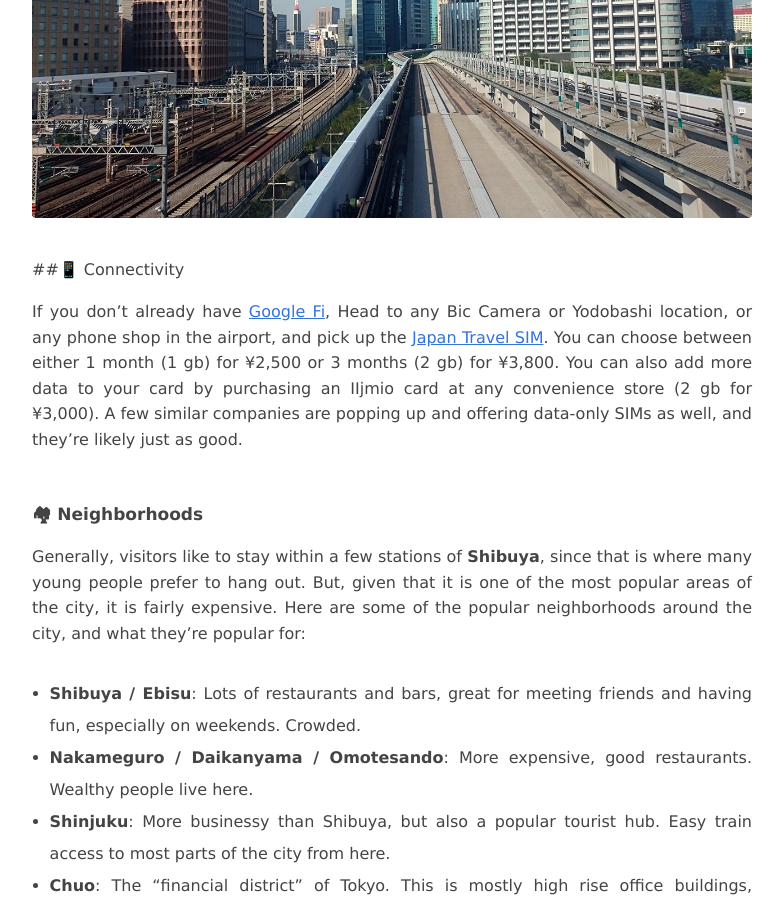
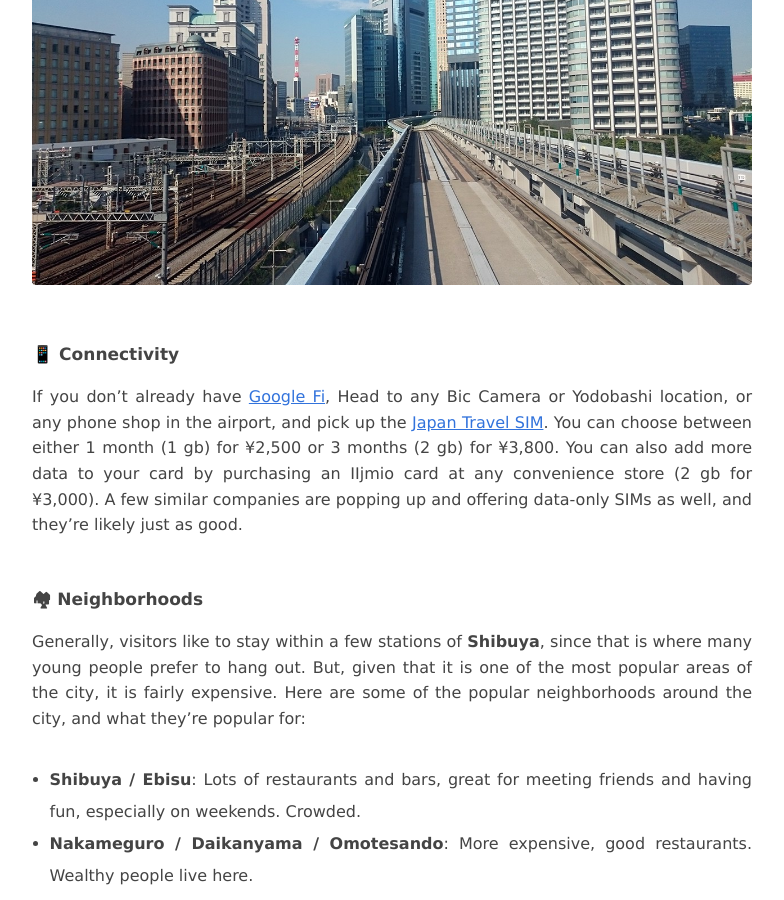
Before and after one commit to reustle/reustle, a Jekyll site: the page built from _posts/2017-07-20-tokyo-travel-guide.md, in a window 1280 px wide and 900 px high, scrolled down 507 px. Shown: the whole window, without its empty margins (248-1032 px from the left). Built offline with Jekyll 4.4.1, drawn with Linux system fonts in a browser that asks for light colours.

Commit message:
Update 2017-07-20-tokyo-travel-guide.md

```diff
--- a/_posts/2017-07-20-tokyo-travel-guide.md
+++ b/_posts/2017-07-20-tokyo-travel-guide.md
@@ -4,7 +4,7 @@
 layout: basic-post
 ---
 
-<div class='text-center'>
+<center>
 	<a href='#connectivity'>📱 Connectivity</a>
 	|
 	<a href='#neighborhoods'>🏘 Neighborhoods</a>
@@ -20,7 +20,7 @@
 	<a href='#activities'>🚲 Activities</a>
 	|
 	<a href='#money'>💴 Money</a>
-</div>
+</center><br/><br/>
 
 After falling in love with Japan during my first short visits, I spent more than a year exploring Tokyo's beautiful quiet neighborhoods by foot and bicycle. I was even <a href='https://tokyocheapo.com/living/impressions-tokyo-interview-nomadic-backpacker-shane-reustle/' target='_blank'>interviewed about my experience</a> on TokyoCheapo. This article contains some notes I've compiled to help you hit the ground running.
 
@@ -28,7 +28,7 @@
 
 <a name='connectivity'></a>
 
-##📱 Connectivity
+## 📱 Connectivity
 
 If you don't already have <a href='https://fi.google.com/about/' target='_blank'>Google Fi</a>, Head to any Bic Camera or Yodobashi location, or any phone shop in the airport, and pick up the <a href='http://www.biccamera.com.e.lj.hp.transer.com/bc/disp/CSfDispListPage_001.jsp?dispNo=&q=travel+sim&x=0&y=0' target='_blank'>Japan Travel SIM</a>. You can choose between either 1 month (1 gb) for ¥2,500 or 3 months (2 gb) for ¥3,800. You can also add more data to your card by purchasing an IIjmio card at any convenience store (2 gb for ¥3,000). A few similar companies are popping up and offering data-only SIMs as well, and they're likely just as good.
 
```
